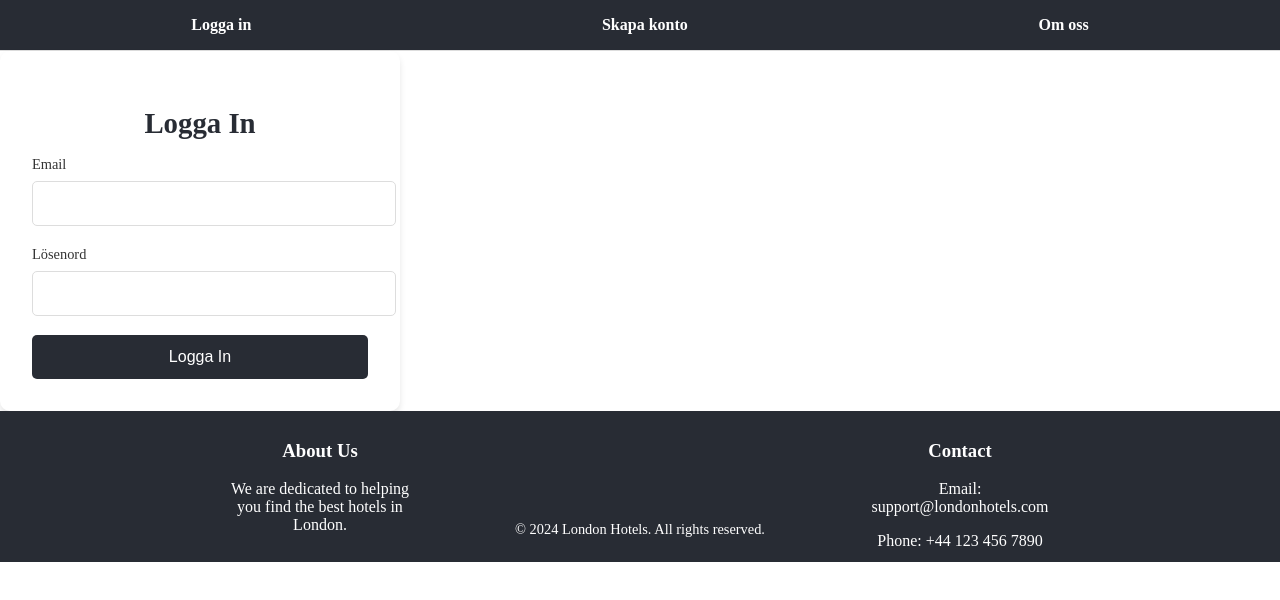
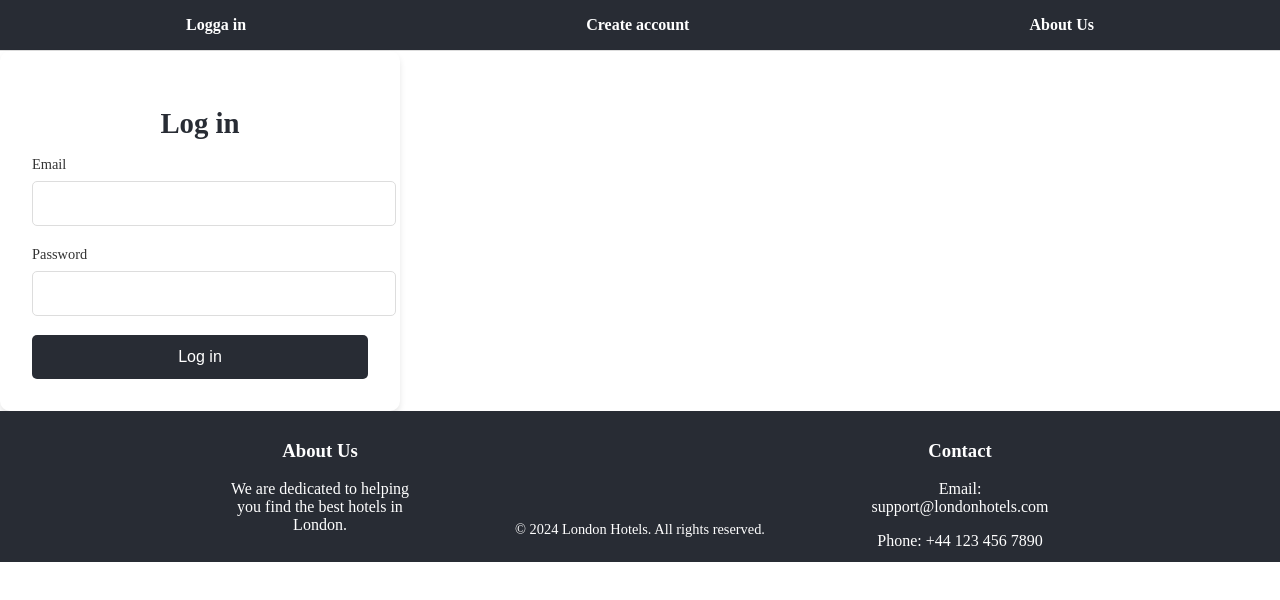
Before and after one commit to MalinJGit/london-hotels, a React (Vite) app in the folder frontend/: page /login in a window 1280 px wide. Shown: the top 600 px of the page. Built offline with nearby package versions, Linux system fonts and the light colour scheme.

Commit message:
Changed backend code

```diff
--- a/frontend/src/components/Login.tsx
+++ b/frontend/src/components/Login.tsx
@@ -17,7 +17,7 @@
   return (
     <div className="login-container">
       <form className="login-form" onSubmit={onSubmit}>
-        <h2>Logga In</h2>
+        <h2>Log in</h2>
         <div>
           <label>Email</label>
           <input
@@ -28,7 +28,7 @@
           />
         </div>
         <div>
-          <label>Lösenord</label>
+          <label>Password</label>
           <input
             type="password"
             value={password}
@@ -36,7 +36,7 @@
             required
           />
         </div>
-        <button type="submit">Logga In</button>
+        <button type="submit">Log in</button>
         {message && <p className="success">{message}</p>}
         {error && <p className="error">{error}</p>}
       </form>
--- a/frontend/src/components/LoginForm.tsx
+++ b/frontend/src/components/LoginForm.tsx
@@ -38,7 +38,7 @@
 
   return (
     <form className="login-form" onSubmit={handleLogin}>
-      <h2>Logga In</h2>
+      <h2>Log in</h2>
       <div>
         <label>Email</label>
         <input
--- a/frontend/src/components/Navbar.tsx
+++ b/frontend/src/components/Navbar.tsx
@@ -1,14 +1,14 @@
 import React, { useState } from "react";
-import { useNavigate } from "react-router-dom"; // Importera useNavigate för omdirigering
-import LoginForm from "../components/LoginForm"; // Importera LoginForm-komponenten
+import { useNavigate } from "react-router-dom";
+import LoginForm from "../components/LoginForm";
 
 const Navbar: React.FC = () => {
   const [showLoginModal, setShowLoginModal] = useState(false);
-  const navigate = useNavigate(); // Skapa navigate-funktionen
+  const navigate = useNavigate();
 
   const handleLoginSuccess = () => {
     setShowLoginModal(false);
-    navigate('/logged-in'); // Om användaren loggar in framgångsrikt, omdirigera till /logged-in
+    navigate('/logged-in');
   };
 
   return (
@@ -28,12 +28,12 @@
         </li>
         <li style={styles.navItem}>
           <a href="/signup" style={styles.link}>
-            Skapa konto
+            Create account
           </a>
         </li>
         <li style={styles.navItem}>
           <a href="/about" style={styles.link}>
-            Om oss
+            About Us
           </a>
         </li>
       </ul>
```
Also changed, not shown: 1 other file (tests, documents, lock files or other folders).
